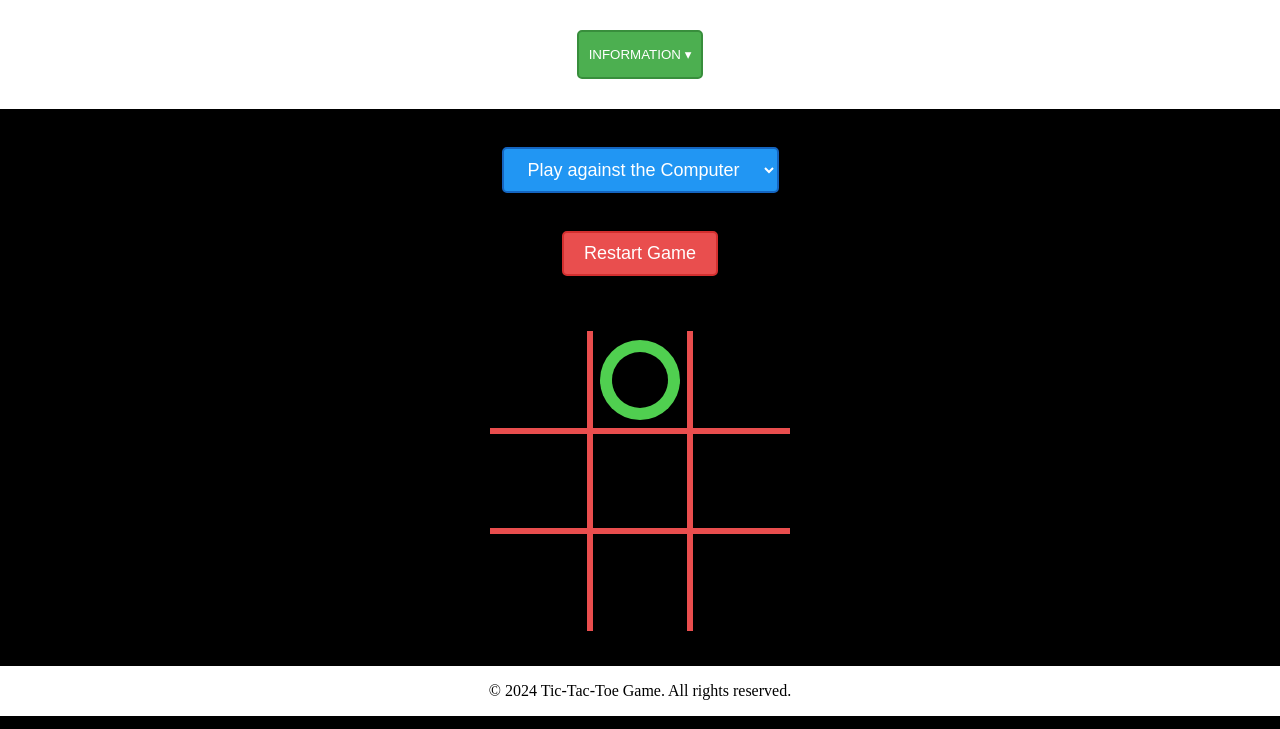
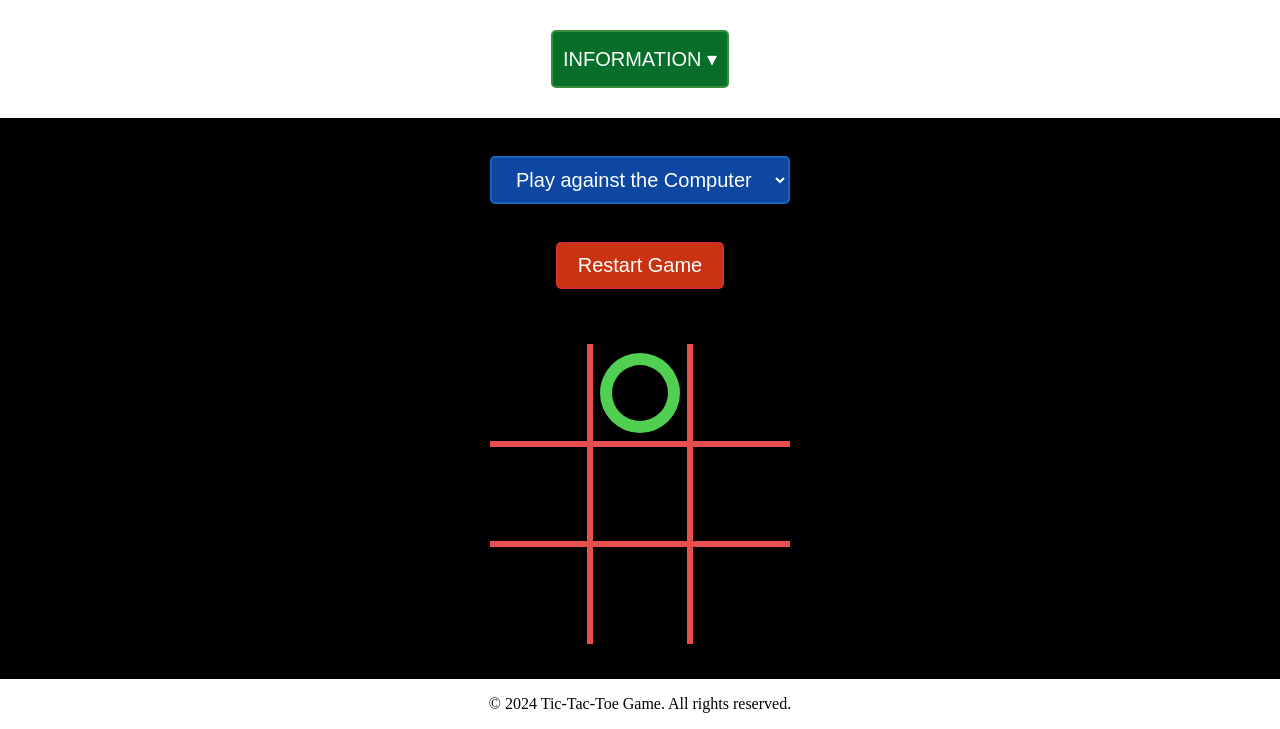
Before and after one commit to Jorritvans/Tic-Tac-Toe, a plain HTML site: page index.html in a window 1280 px wide. Shown: the part 125-854 px from the top of the page. Drawn offline with Linux system fonts and the light colour scheme.

Commit message:
changing the button colors as the lighthouse test indicated that the colors were too bright.

```diff
--- a/assets/css/style.css
+++ b/assets/css/style.css
@@ -86,8 +86,9 @@ h1 {
 
 #dropdownBtn {
     padding: 15px 10px;
+    font-size: 20px;
     cursor: pointer;
-    background-color: #4caf50;
+    background-color: rgba(8, 111, 43, 1);
     color: #ffffff;
     border: 2px solid #388e3c;
     border-radius: 5px;
@@ -276,10 +277,10 @@ h1 {
 #restartNotificationBtn {
     margin-top: 10px;
     padding: 10px 20px;
-    font-size: 18px;
+    font-size: 20px;
     cursor: pointer;
     display: inline-block;
-    background-color: rgb(233, 78, 78);
+    background-color: rgba(202, 51, 18, 1);
     color: #ffffff;
     border: 2px solid #d32f2f;
     border-radius: 5px;
@@ -301,10 +302,10 @@ h1 {
 #gameMode {
     margin-top: 10px;
     padding: 10px 20px;
-    font-size: 18px;
+    font-size: 20px;
     cursor: pointer;
     display: inline-block;
-    background-color: #2196f3;
+    background-color: #0d47a1;
     color: #ffffff;
     border: 2px solid #1565c0;
     border-radius: 5px;
```
